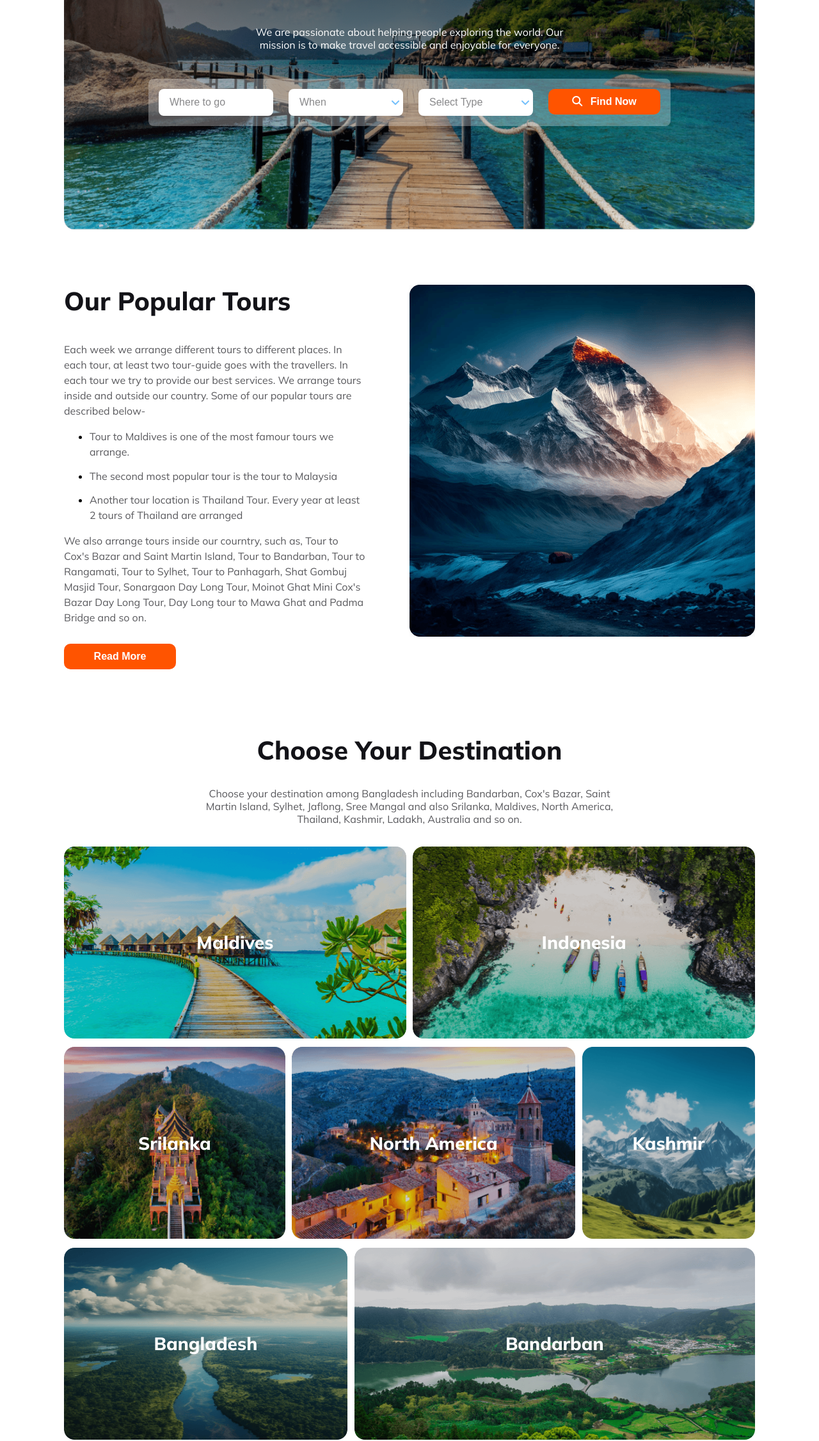
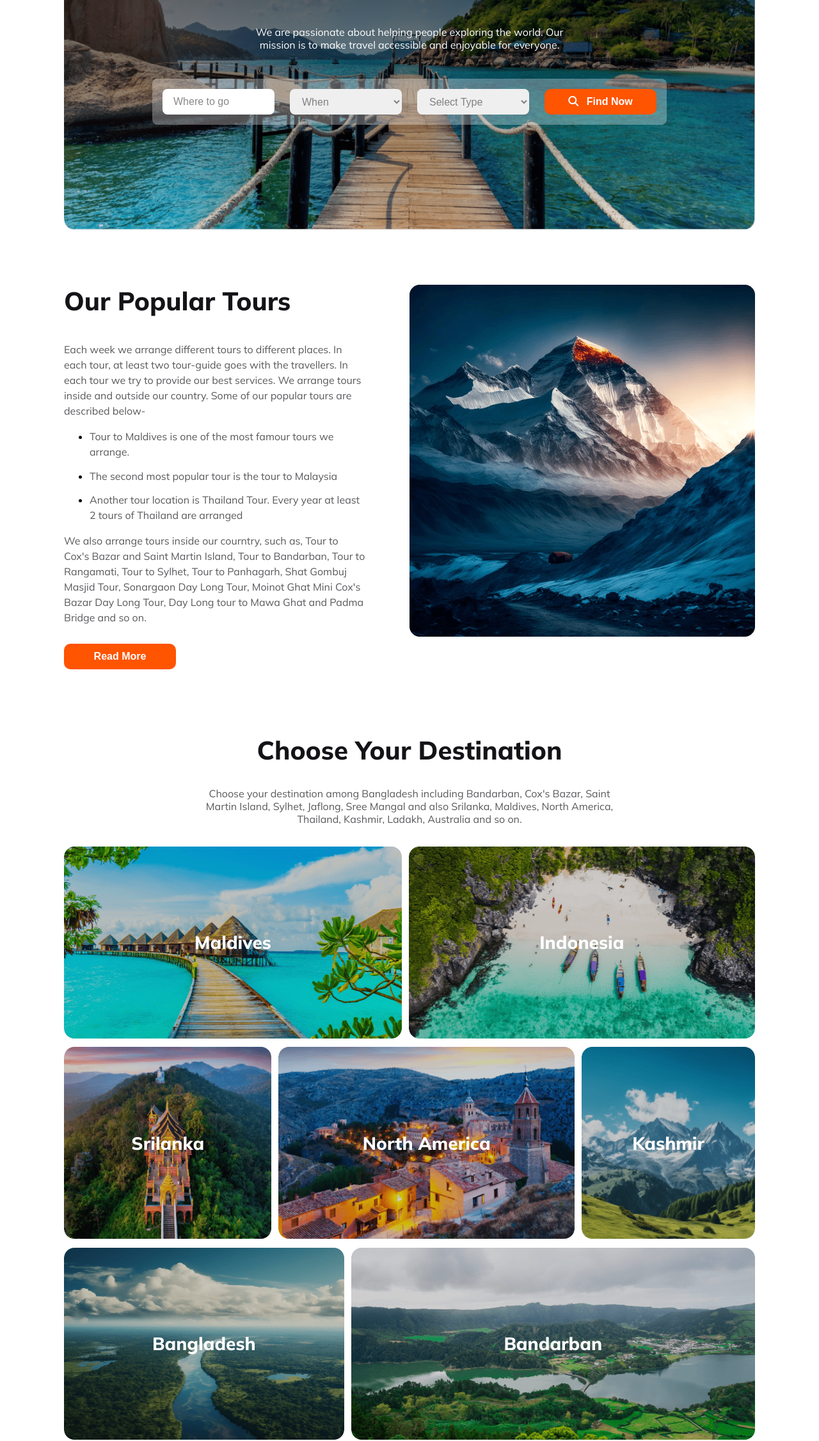
Before and after one commit to sajib25003/PH-B9-A2, a plain HTML site: page index.html in a window 1280 px wide. Shown: the part 308-2560 px from the top of the page at 64% size. Drawn offline with Linux system fonts and the light colour scheme.

Commit message:
main part and bonus part updated with responsiveness

```diff
--- a/index.html
+++ b/index.html
@@ -53,16 +53,20 @@
                         <input type="text" name="" id="" placeholder="Where to go">
                     </div>
                     <div class="text-with-icon">
-                        <input type="text" name="" id="" placeholder="When">
-                        <div class="arrow-icon">
-                            <i class="fa-sharp fa-solid fa-angle-down" style="color: #74C0FC;"></i>
-                        </div>
+                        <select class="form-when" name="when" id="when" placeholder="">
+                            <option value="Option-1">When</option>
+                            <option value="Option-1">Option-1</option>
+                            <option value="Option-2">Option-2</option>
+                            <option value="Option-3">Option-3</option>
+                          </select>
                     </div>
                     <div class="text-with-icon">
-                        <input type="text" name="" id="" placeholder="Select Type ">
-                        <div class="arrow-icon">
-                            <i class="fa-sharp fa-solid fa-angle-down" style="color: #74C0FC;"></i>
-                        </div>
+                        <select class="form-when" name="when" id="when" placeholder="">
+                            <option value="Option-1">Select Type </option>
+                            <option value="Option-1">Option-1</option>
+                            <option value="Option-2">Option-2</option>
+                            <option value="Option-3">Option-3</option>
+                          </select>
                     </div>
                     <div class="form-button">
                         <button class="btn-primary banner-button">
@@ -114,34 +118,32 @@
                     Kashmir, Ladakh, Australia and so on.</p>
             </div>
             <div class="grid-container">
-                <div class="container-1">
                     <div class="grid-item grid-item-1">
                         <h4 class="grid-text">Maldives</h4>
                     </div>
+
                     <div class="grid-item grid-item-2">
                         <h4 class="grid-text">Indonesia</h4>
                     </div>
-                </div>
-                <div class="container-2">
                     <div class="grid-item grid-item-3">
                         <h4 class="grid-text">Srilanka</h4>
                     </div>
+
                     <div class="grid-item grid-item-4">
                         <h4 class="grid-text">North America</h4>
                     </div>
+
                     <div class="grid-item grid-item-5">
                         <h4 class="grid-text">Kashmir</h4>
                     </div>
-                </div>
-                <div class="container-3">
                     <div class="grid-item grid-item-6">
                         <h4 class="grid-text">Bangladesh</h4>
                     </div>
+
                     <div class="grid-item grid-item-7">
                         <h4 class="grid-text grid-text-7">Bandarban</h4>
                     </div>
 
-                </div>
             </div>
         </section>
         <!-- WHY CHOOSE US SECTION -->
--- a/styles/style.css
+++ b/styles/style.css
@@ -26,7 +26,8 @@ main {
     border: none;
     cursor: pointer;
 }
-.btn-primary:hover{
+
+.btn-primary:hover {
     opacity: 70%;
 }
 
@@ -156,26 +157,25 @@ main {
 }
 
 .text-with-icon>input {
+    width: 171px;
+    height: 38px;
+    border-radius: 8px;
+    border: none;
+}
+
+.text-with-icon ::placeholder, .text-with-icon select {
+    color: rgba(19, 19, 24, 0.50);
+    font-size: 16px;
+    font-weight: 400;
+    padding-left: 15px;
+    align-content: center;
+    align-items: center;
+}
+.form-when{
     width: 175px;
     height: 40px;
     border-radius: 8px;
     border: none;
-}
-
-.text-with-icon ::placeholder {
-    color: rgba(19, 19, 24, 0.50);
-    font-size: 16px;
-    font-weight: 400;
-    padding-left: 15px;
-}
-
-.arrow-icon {
-    position: absolute;
-    top: 50%;
-    right: 5px;
-    transform: translateY(-50%);
-    font-size: 16px;
-    cursor: pointer;
 }
 
 .search-icon {
@@ -251,66 +251,66 @@ main {
     background-image: url("/Images/maldives.png");
     background-repeat: no-repeat;
     background-size: 100% 100%;
+    grid-area: a;
 }
 
 .grid-item-2 {
     background-image: url("/Images/indonesia.png");
     background-repeat: no-repeat;
     background-size: 100% 100%;
+    grid-area: b;
 }
 
 .grid-item-3 {
     background-image: url("/Images/srilanka.png");
     background-repeat: no-repeat;
     background-size: 100% 100%;
+    grid-area: c;
+
 }
 
 .grid-item-4 {
     background-image: url("/Images/north\ america.png");
     background-repeat: no-repeat;
     background-size: 100% 100%;
+    grid-area: d;
+
 }
 
 .grid-item-5 {
     background-image: url("/Images/kashmir.png");
     background-repeat: no-repeat;
     background-size: 100% 100%;
+    grid-area: e;
+
 }
 
 .grid-item-6 {
     background-image: url("/Images/bangladesh.png");
     background-repeat: no-repeat;
     background-size: 100% 100%;
+    grid-area: f;
+
 }
 
 .grid-item-7 {
     background-image: url("/Images/bandarban.png");
     background-repeat: no-repeat;
     background-size: 100% 100%;
+    grid-area: g;
+
 }
 
 .grid-container {
     display: grid;
+    grid-template-areas:
+    "a a a a a a b b b b b b"
+    "c c c c d d d d d e e e"
+    "f f f f f g g g g g g g";
     row-gap: 1.5%;
+    column-gap: 1%;
 }
 
-.container-1 {
-    display: grid;
-    gap: 1%;
-    grid-template-columns: 49.5% 49.5%;
-}
-
-.container-2 {
-    display: grid;
-    gap: 1%;
-    grid-template-columns: 32% 41% 25%;
-}
-
-.container-3 {
-    display: grid;
-    gap: 1%;
-    grid-template-columns: 41% 58%;
-}
 
 /* Testimonial Section Style */
 .testimonial-section {
@@ -364,10 +364,11 @@ main {
 }
 
 /* unique section style */
-.unique-section{
+.unique-section {
     margin-bottom: 10%;
 }
-.outer-container{
+
+.outer-container {
     border: 2px solid green;
     background-color: lightgreen;
     padding: 5%;
@@ -377,7 +378,8 @@ main {
     justify-content: space-between;
     gap: 10%;
 }
-.middle-container{
+
+.middle-container {
     border: 2px solid tomato;
     background-color: antiquewhite;
     padding: 5%;
@@ -393,7 +395,7 @@ main {
     gap: 10%;
 }
 
-.inner-container{
+.inner-container {
     border: 2px solid blue;
     background-color: skyblue;
     padding: 5%;
@@ -408,16 +410,21 @@ main {
     height: 60%;
     gap: 10%;
 }
-.inner-container img, .middle-container img{
-    height: 50%%;
+
+.inner-container img,
+.middle-container img {
+    height: 50%;
 }
-.outer-container img{
+
+.outer-container img {
     width: 25%;
 }
-.unique-section:hover .inner-container{
+
+.unique-section:hover .inner-container {
     opacity: 0;
 }
-.unique-section:hover .middle-container{
+
+.unique-section:hover .middle-container {
     opacity: 0;
 }
 
@@ -546,7 +553,8 @@ footer hr {
     font-size: 16px;
     font-weight: 300;
 }
-.footer-link:hover{
+
+.footer-link:hover {
     scale: 1.5;
 }
 
@@ -564,7 +572,10 @@ footer hr {
     .form-container,
     .popular-tour-section,
     .testimonial-card,
-    .newsletter-section {
+    .newsletter-section,
+    .inner-container,
+    .outer-container,
+    .middle-containe {
         flex-direction: column;
     }
 
@@ -622,15 +633,6 @@ footer hr {
         align-items: center;
     }
 
-    .arrow-icon {
-        position: absolute;
-        top: 50%;
-        right: 15px;
-        transform: translateY(-10%);
-        font-size: 16px;
-        cursor: pointer;
-    }
-
     .form-container {
         display: flex;
         width: 350px;
@@ -641,7 +643,7 @@ footer hr {
     }
 
     .text-with-icon>input,
-    .banner-button {
+    .banner-button, .form-when {
         width: 320px;
         height: 52px;
         flex-shrink: 0;
@@ -665,18 +667,13 @@ footer hr {
     }
 
     /* Choose your Destination Style Responsive */
-    .container-1,
-    .container-2,
-    .container-3 {
-        grid-template-columns: 1fr;
-        gap: 10px;
-    }
 
     .destination-text {
         margin: 3% 6%;
     }
 
     .grid-container {
+        grid-template-areas:"a" "b" "c" "d" "e" "f" "g";
         gap: 10px;
     }
 
@@ -703,8 +700,23 @@ footer hr {
 
 
     /* unique section style responsive */
-    .inner-container, .outer-container, .middle-container{
-        display: block;
+    .unique-section {
+        margin-bottom: 35%;
+    }
+
+    .inner-container,
+    .outer-container,
+    .middle-container {
+        height: 100%;
+        flex-direction: column;
+        text-align: center;
+        justify-content: center;
+        align-items: center;
+    }
+
+    .unique-section img {
+        width: 100%;
+
     }
 
     /* newsletter section style responsive */
@@ -736,9 +748,10 @@ footer hr {
         top: 49%;
         left: 34%;
     }
-/* footer section style responsive */
-.footer-section {
-    padding: 3%;
-}
+
+    /* footer section style responsive */
+    .footer-section {
+        padding: 3%;
+    }
 
 }
```
